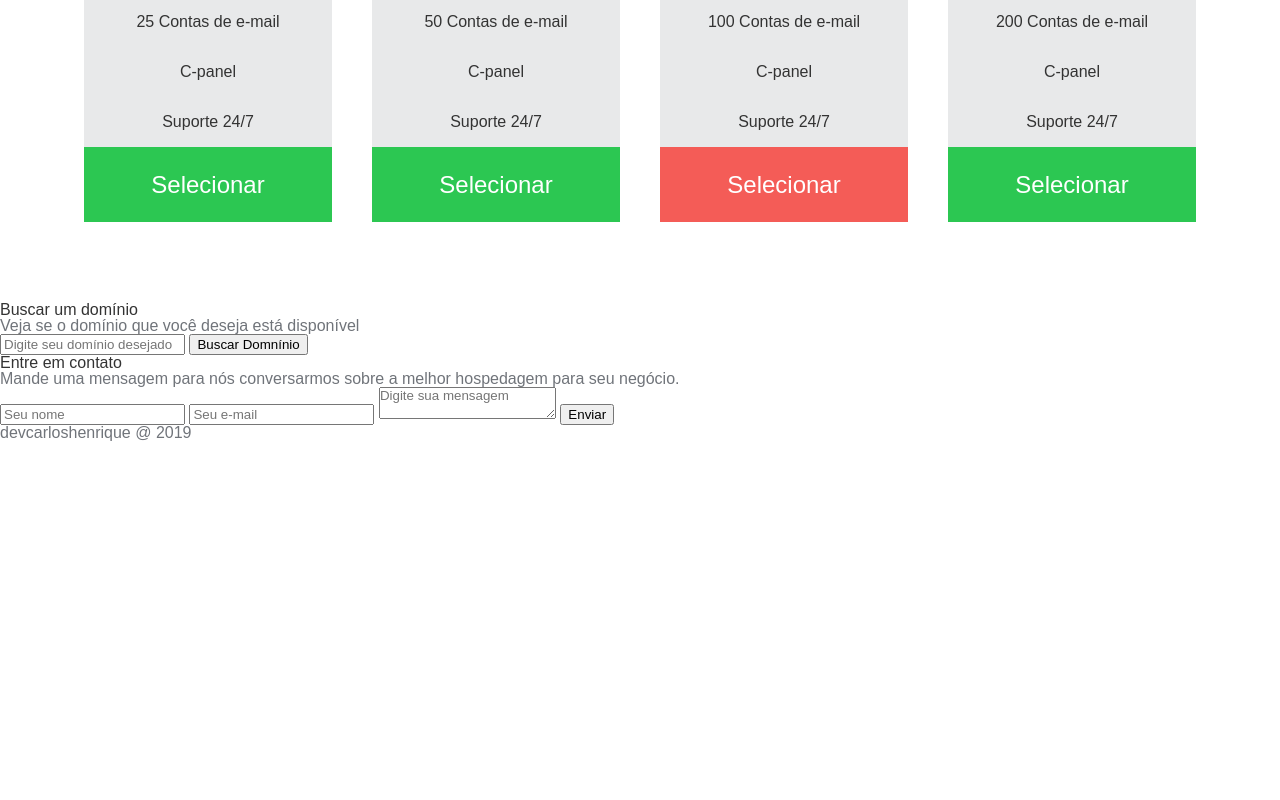
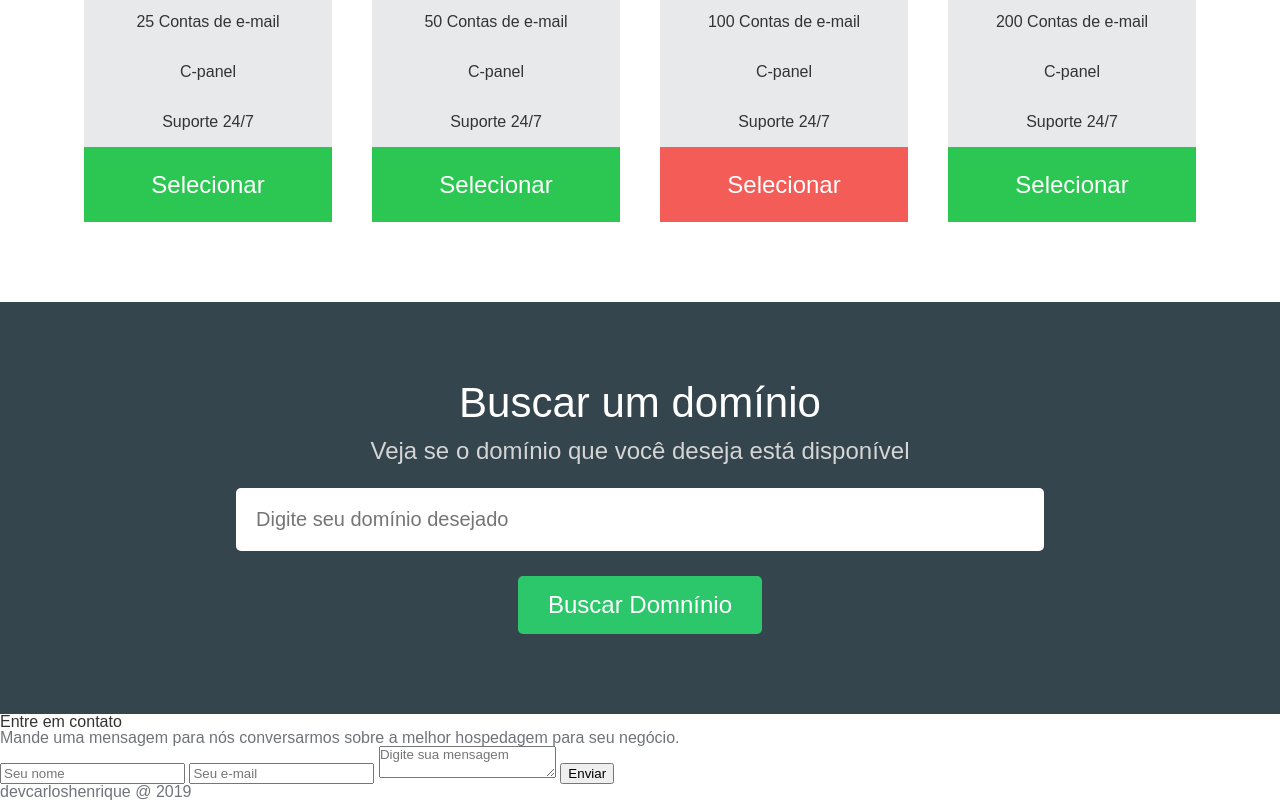
Before and after one commit to devcarloshenrique/Template-2---Hosts, a plain HTML site: page index.html in a window 1280 px wide. Shown: the part 1441-2241 px from the top of the page. Before the commit the page ends 1882 px from the top, so only its background shows below. Drawn offline with Linux system fonts and the light colour scheme.

Commit message:
refactor: buscador estilizado

```diff
--- a/css/style.css
+++ b/css/style.css
@@ -228,3 +228,57 @@ nav {
 .plan .recommended {
 	background-color: #F45C57;
 }
+
+/* buscar dominio */
+
+.searchdomain-container {
+	background-color: #34454E;
+	text-align: center;
+	padding: 5em 0;
+}
+
+.searchdomain-container h2 {
+	color: #FFF;
+	font-size: 42px;
+	margin-top: 0;
+	margin-bottom: 15px;
+}
+
+.searchdomain-container p {
+	color: #D5D5D5;
+	font-size: 24px;
+	margin-top: 0;
+	margin-bottom: 25px;
+}
+
+.searchdomain-container input {
+	display: block;
+	position: relative;
+	margin-right: auto;
+	margin-left: auto;
+	border: none;
+	border-radius: 5px;
+}
+
+.searchdomain-container input {
+	display: block;
+	position: relative;
+	margin-right: auto;
+	margin-left: auto;
+	border: none;
+	border-radius: 5px;
+}
+
+.searchdomain-container input[type=text] {
+	margin-bottom: 25px;
+	width: 60%;
+	padding: 20px;
+	font-size: 20px;
+}
+
+.searchdomain-container input[type=submit] {
+	background-color: #2CC76A;
+	padding: 15px 30px;
+	color: #FFF;
+	font-size: 24px;
+}
```
